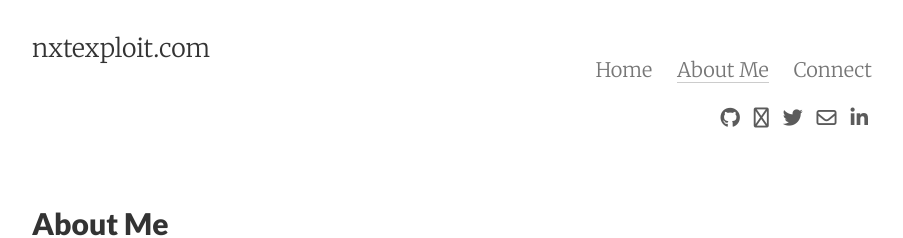
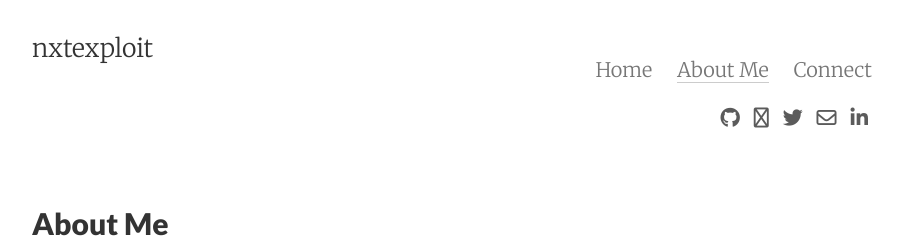
Before and after one commit to nxtexploit/blog, a Jekyll site: the page built from about.md, in a window 1280 px wide. Shown: the top 238 px of the page, without its empty margins (188-1091 px from the left). Built offline with Jekyll 4.4.1, drawn with Linux system fonts in a browser that asks for light colours; nearby versions of some CDN libraries; comment, search, counter and statistics services are not loaded.

Commit message:
Update _config.yml

```diff
--- a/_config.yml
+++ b/_config.yml
@@ -1,5 +1,5 @@
 # Site settings
-title:       nxtexploit.com
+title:       nxtexploit
 email:       nxtexploit@wearehackerone.com
 author:      Aziz Al Aman
 description: "Cyber Security, Bug Bounties, CTF"
```
